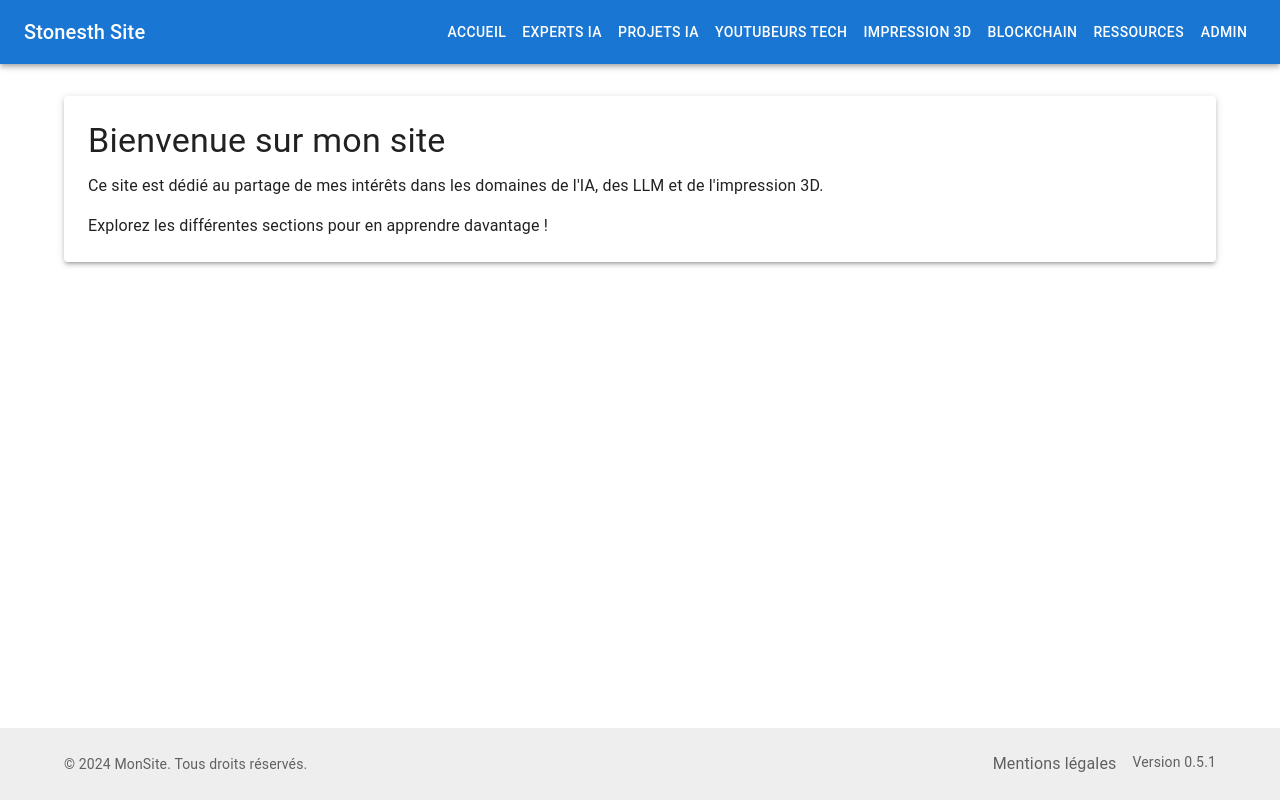
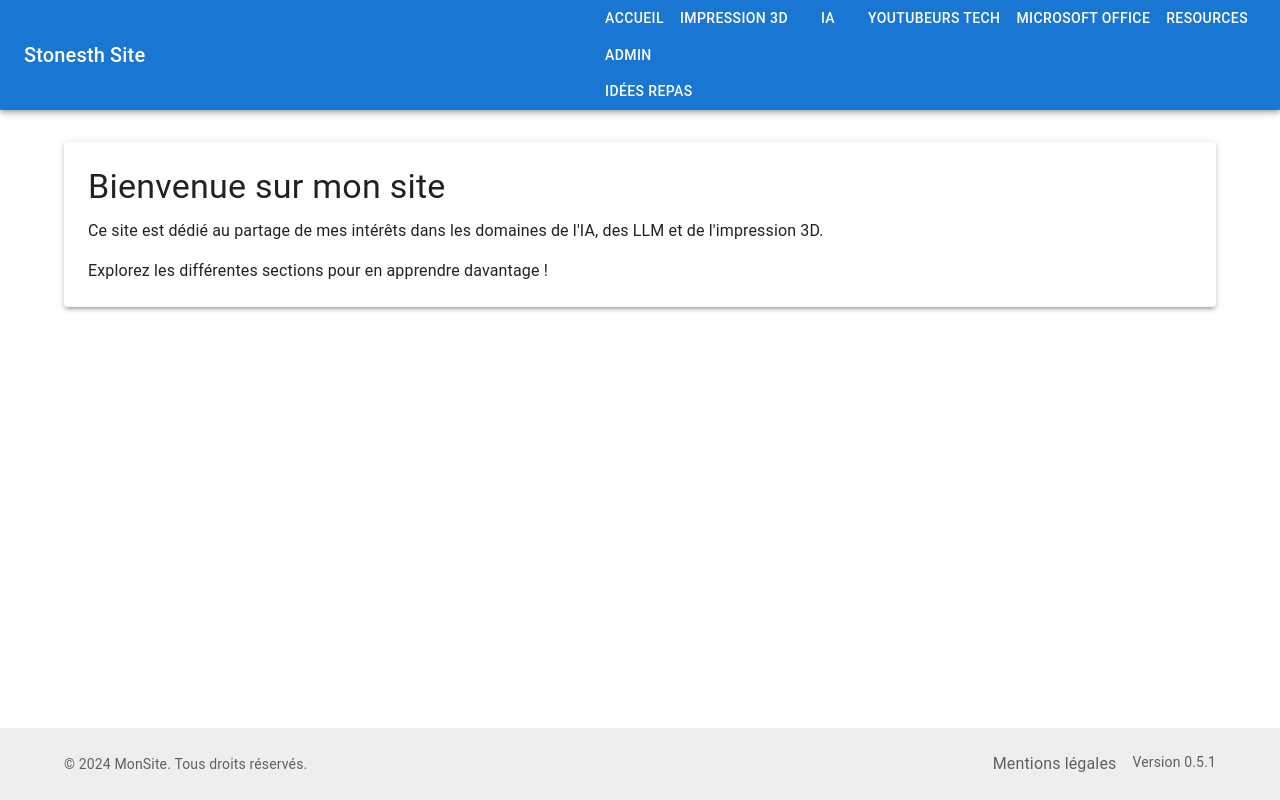
Before and after one commit to Stonesth/StonesthSite, a React (Vite) app: page / in a window 1280 px wide. Built offline with nearby package versions, Linux system fonts and the light colour scheme.

Commit message:
feat: Ajout de la page Idées Repas protégée
- Création du composant IdeasRepas
- Ajout de la route protégée
- Intégration dans la navigation (visible uniquement pour les utilisateurs connectés)

```diff
--- a/src/App.tsx
+++ b/src/App.tsx
@@ -16,6 +16,7 @@ import BlockchainEnergyAnalysis from './pages/BlockchainEnergyAnalysis';
 import Resources from './pages/Resources';
 import MicrosoftOffice from './pages/MicrosoftOffice';
 import MentionsLegales from './pages/MentionsLegales';
+import IdeasRepas from './pages/IdeasRepas';
 
 const theme = createTheme({
   palette: {
@@ -56,6 +57,7 @@ function App() {
                 </PrivateRoute>
               }
             />
+            <Route path="/ideas-repas" element={<IdeasRepas />} />
           </Routes>
         </Layout>
       </Router>
--- a/src/components/Navbar.tsx
+++ b/src/components/Navbar.tsx
@@ -4,15 +4,20 @@ import { Link } from 'react-router-dom';
 
 const Navbar = () => {
   const pages = [
-    { name: 'Accueil', path: '/' },
-    { name: 'Experts IA', path: '/ai-experts' },
-    { name: 'Projets IA', path: '/ai-projects' },
-    { name: 'YouTubeurs Tech', path: '/tech-youtubers' },
-    { name: 'Impression 3D', path: '/3d-printing' },
-    { name: 'Blockchain', path: '/blockchain' },
-    { name: 'Ressources', path: '/resources' },
-    { name: 'Admin', path: '/admin' }
+    { title: 'Accueil', path: '/' },
+    { title: 'Impression 3D', path: '/impression3d' },
+    { title: 'IA', path: '/ia' },
+    { title: 'YouTubeurs Tech', path: '/tech-youtubers' },
+    { title: 'Microsoft Office', path: '/microsoft-office' },
+    { title: 'Resources', path: '/resources' },
   ];
+
+  const authenticatedPages = [
+    { title: 'Admin', path: '/admin' },
+    { title: 'Idées Repas', path: '/ideas-repas' },
+  ];
+
+  const currentUser = true; // Assuming currentUser is defined somewhere in your code
 
   return (
     <AppBar position="static">
@@ -23,7 +28,17 @@ const Navbar = () => {
         <Box>
           {pages.map((page, index) => (
             <Button key={index} color="inherit" component={Link} to={page.path}>
-              {page.name}
+              {page.title}
+            </Button>
+          ))}
+          {currentUser && authenticatedPages.map((page) => (
+            <Button
+              key={page.path}
+              component={Link}
+              to={page.path}
+              sx={{ color: 'white', display: 'block' }}
+            >
+              {page.title}
             </Button>
           ))}
         </Box>
--- /dev/null
+++ b/src/pages/IdeasRepas.tsx
@@ -0,0 +1,29 @@
+import React from 'react';
+import { Container, Typography, Paper } from '@mui/material';
+import { useAuth } from '../contexts/AuthContext';
+import { Navigate } from 'react-router-dom';
+
+const IdeasRepas: React.FC = () => {
+  const { currentUser } = useAuth();
+
+  // Rediriger vers la page de connexion si l'utilisateur n'est pas connecté
+  if (!currentUser) {
+    return <Navigate to="/login" replace />;
+  }
+
+  return (
+    <Container maxWidth="lg" sx={{ mt: 4, mb: 4 }}>
+      <Paper sx={{ p: 4 }}>
+        <Typography variant="h4" component="h1" gutterBottom>
+          Idées Repas
+        </Typography>
+        <Typography variant="body1" paragraph>
+          Bienvenue dans votre espace culinaire personnel !
+          Ici, vous pourrez bientôt gérer vos recettes et planifier vos repas.
+        </Typography>
+      </Paper>
+    </Container>
+  );
+};
+
+export default IdeasRepas;
```
